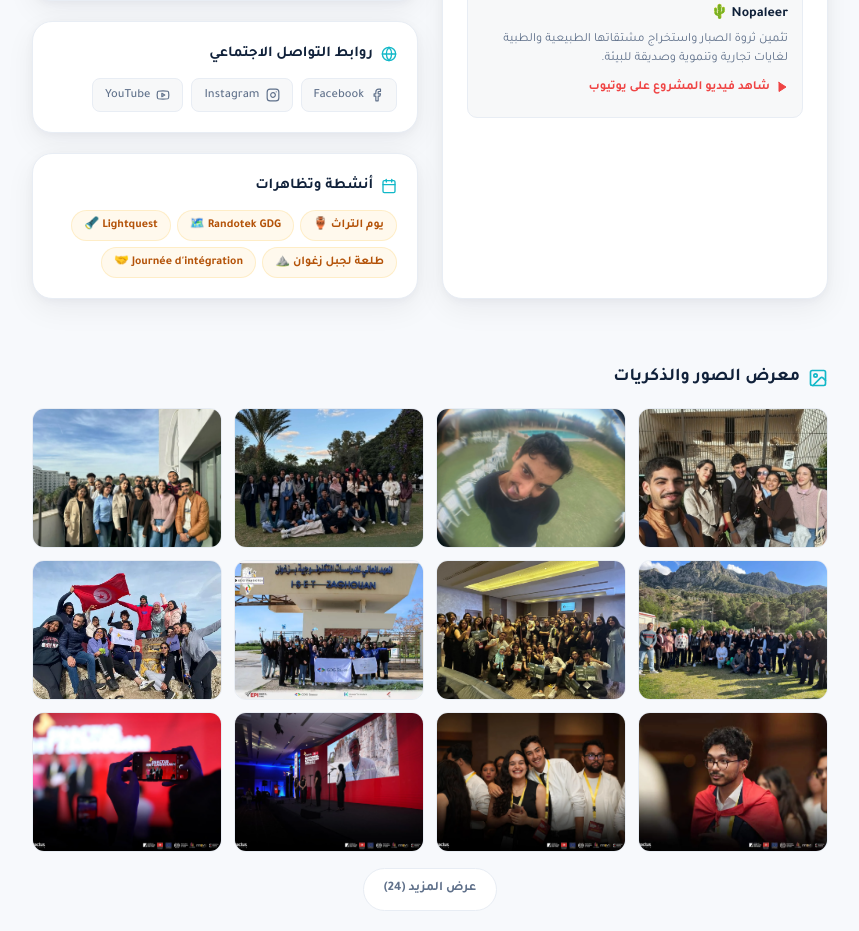
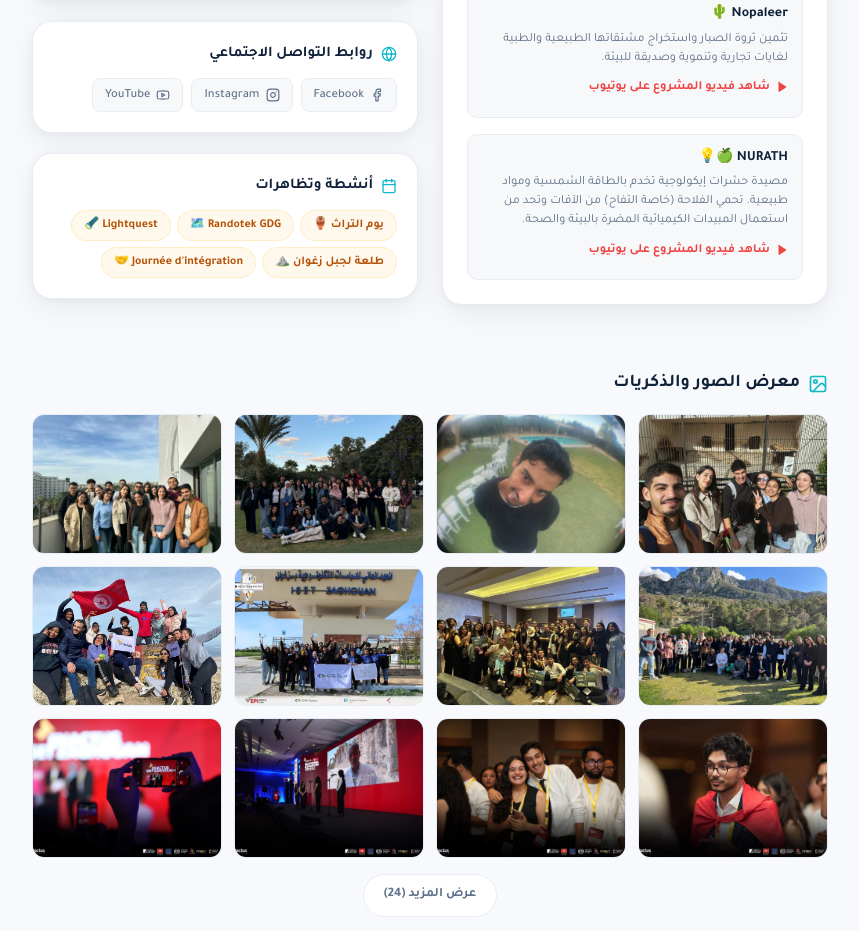
Before and after one commit to jozefelmanga/iset-zaghouan-hub, a Next.js app: page /clubs/enactus in a window 1280 px wide. Shown: the part 1060-1991 px from the top of the page, without its empty margins (210-1069 px from the left). Built offline with nearby package versions, Linux system fonts and the light colour scheme; no server answers.

Commit message:
feat: add new project "NURATH" to Enactus page with description and YouTube link

```diff
--- a/src/components/clubs/EnactusPageContent.tsx
+++ b/src/components/clubs/EnactusPageContent.tsx
@@ -73,6 +73,11 @@ const projects = [
     name: "Nopaleer 🌵",
     desc: "تثمين ثروة الصبار واستخراج مشتقاتها الطبيعية والطبية لغايات تجارية وتنموية وصديقة للبيئة.",
     youtube: "https://youtu.be/vtY5X0BE0qg?si=5V7c5UZ-bqePr0yE",
+  },
+  {
+    name: "NURATH 🍏💡",
+    desc: "مصيدة حشرات إيكولوجية تخدم بالطاقة الشمسية ومواد طبيعية. تحمي الفلاحة (خاصة التفاح) من الآفات وتحد من استعمال المبيدات الكيميائية المضرة بالبيئة والصحة.",
+    youtube: "https://youtu.be/Bsk9H9y59Ck?si=hIXYw6-O75dPRNRK",
   },
 ];
 
```
